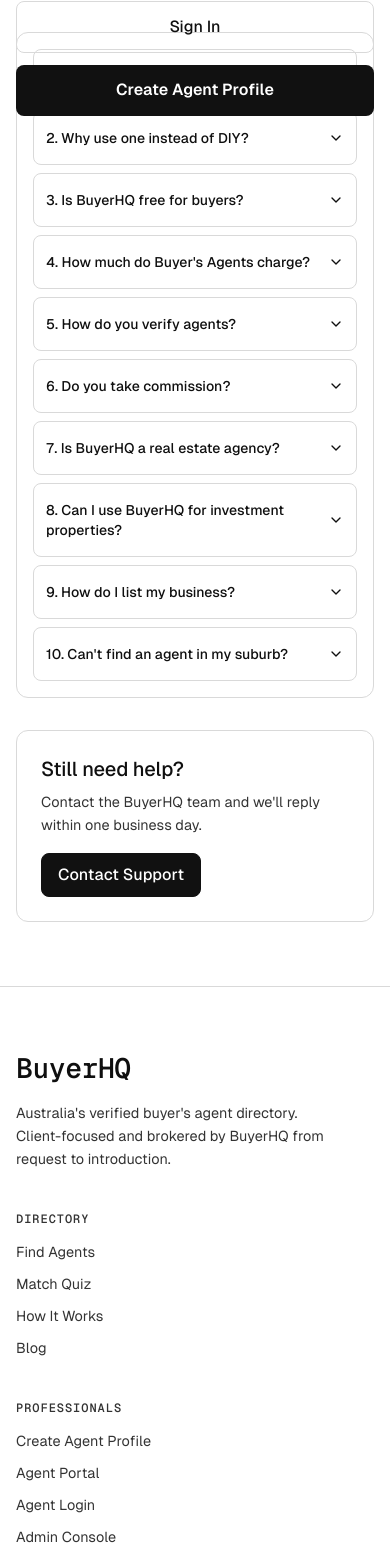
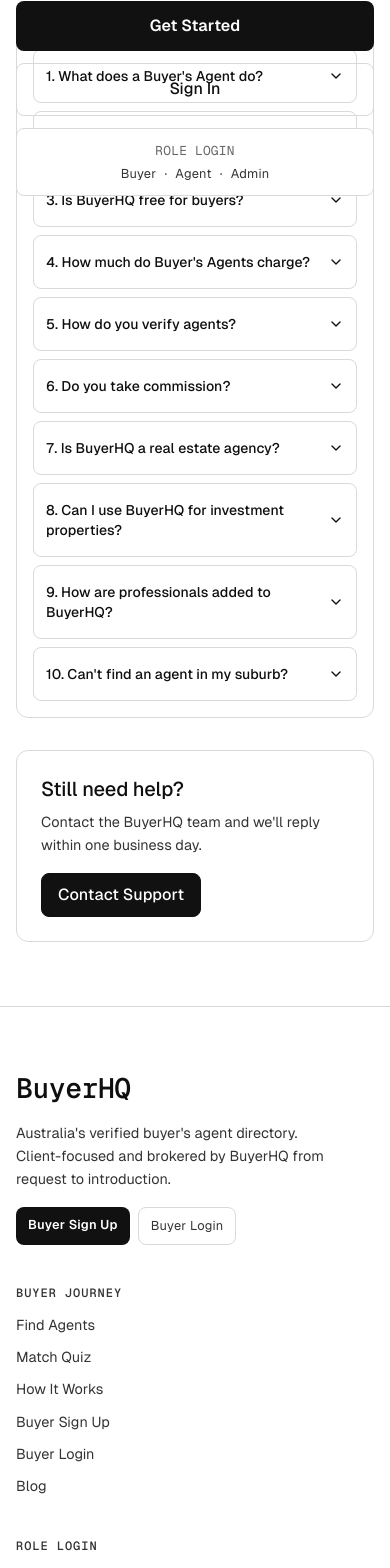
Before and after one commit to RICHARDGEE89/buyerhqfinal, a Next.js app: page /faq in a window 390 px wide. Shown: the part 400-1968 px from the top of the page. Built offline with nearby package versions, Linux system fonts and the light colour scheme; no server answers.

Commit message:
Prioritize buyer CTAs and add role login quick links
Co-authored-by: RICHARDGEE89 <RICHARDGEE89@users.noreply.github.com>

```diff
--- a/src/app/(public)/about/page.tsx
+++ b/src/app/(public)/about/page.tsx
@@ -71,6 +71,12 @@ export default function AboutPage() {
           <Button variant="secondary" asChild>
             <Link href="/quiz">Take the Quiz</Link>
           </Button>
+          <Button variant="secondary" asChild>
+            <Link href="/signup">Buyer Sign Up</Link>
+          </Button>
+          <Button variant="secondary" asChild>
+            <Link href="/login">Buyer Login</Link>
+          </Button>
         </div>
       </section>
     </div>
--- a/src/app/(public)/agents/AgentsClientOnly.tsx
+++ b/src/app/(public)/agents/AgentsClientOnly.tsx
@@ -1,5 +1,6 @@
 "use client";
 
+import Link from "next/link";
 import { useEffect, useMemo, useState } from "react";
 import { Grid2X2, List } from "lucide-react";
 
@@ -195,6 +196,14 @@ export default function AgentsClientOnly() {
           Search across Australia by suburb or postcode, then filter by state and specialisation. BuyerHQ brokers
           introductions so your enquiry flow stays managed end-to-end.
         </p>
+        <div className="mt-4 flex flex-wrap gap-2">
+          <Button size="sm" asChild>
+            <Link href="/signup">Buyer Sign Up</Link>
+          </Button>
+          <Button size="sm" variant="secondary" asChild>
+            <Link href="/login">Buyer Login</Link>
+          </Button>
+        </div>
       </section>
 
       <section className="grid gap-3 lg:grid-cols-[360px,1fr]">
@@ -458,6 +467,8 @@ export default function AgentsClientOnly() {
             <EmptyState
               title="No agents found"
               description="No agents found in this state yet. Try expanding your search."
+              actionLabel="Sign up to save your search"
+              onAction={() => (window.location.href = "/signup")}
             />
           ) : null}
 
--- a/src/app/(public)/agents/[slug]/AgentProfileContent.tsx
+++ b/src/app/(public)/agents/[slug]/AgentProfileContent.tsx
@@ -213,6 +213,14 @@ export default function AgentProfileContent({
             For privacy and quality control, BuyerHQ brokers all introductions. Complete the quiz and we&apos;ll handle
             outreach to this agent on your behalf.
           </p>
+          <div className="mt-3 flex flex-wrap gap-2">
+            <Button size="sm" asChild>
+              <Link href="/signup">Buyer Sign Up</Link>
+            </Button>
+            <Button size="sm" variant="secondary" asChild>
+              <Link href="/login">Buyer Login</Link>
+            </Button>
+          </div>
           <div className="mt-4 rounded-md border border-border bg-surface-2 p-3">
             <p className="font-mono text-label uppercase text-text-secondary">Fee Structure</p>
             <p className="mt-1 text-body-sm text-text-primary">
--- a/src/app/(public)/faq/page.tsx
+++ b/src/app/(public)/faq/page.tsx
@@ -44,8 +44,8 @@ const faqs = [
     a: "Yes. Many listed professionals specialise in investment strategy. In the directory, select specialisations such as 'Investment Strategy' to narrow your shortlist.",
   },
   {
-    q: "9. How do I list my business?",
-    a: "Use the 'Create Agent Profile' link in the header. Complete onboarding with your licence and profile details. Profiles can also be uploaded directly by BuyerHQ admin. Every listing is reviewed before verification.",
+    q: "9. How are professionals added to BuyerHQ?",
+    a: "BuyerHQ primarily manages professional onboarding internally to keep the buyer experience consistent. Approved professionals access a separate agent area and all buyer introductions remain brokered through BuyerHQ.",
   },
   {
     q: "10. Can't find an agent in my suburb?",
--- a/src/app/(public)/how-it-works/page.tsx
+++ b/src/app/(public)/how-it-works/page.tsx
@@ -59,6 +59,12 @@ export default function HowItWorksPage() {
           <Button variant="secondary" asChild>
             <Link href="/quiz">Take the Quiz</Link>
           </Button>
+          <Button variant="secondary" asChild>
+            <Link href="/signup">Buyer Sign Up</Link>
+          </Button>
+          <Button variant="secondary" asChild>
+            <Link href="/login">Buyer Login</Link>
+          </Button>
         </div>
       </section>
     </div>
--- a/src/app/(public)/page.tsx
+++ b/src/app/(public)/page.tsx
@@ -69,8 +69,8 @@ export default async function HomePage() {
           </p>
           <ul className="mt-4 grid gap-2 text-body-sm text-text-secondary">
             <li>• Client focused: buyers compare clearly and submit requests through BuyerHQ.</li>
-            <li>• Agents can be published by our admin team or self-onboard through profile setup.</li>
             <li>• BuyerHQ brokers conversations and operational details as middleman.</li>
+            <li>• No direct buyer-agent contact flow. Everything is tracked internally.</li>
           </ul>
           <div className="mt-6 flex flex-wrap gap-3">
             <Button asChild>
@@ -78,6 +78,12 @@ export default async function HomePage() {
             </Button>
             <Button variant="secondary" asChild>
               <Link href="/quiz">Take the Match Quiz</Link>
+            </Button>
+            <Button variant="secondary" asChild>
+              <Link href="/signup">Buyer Sign Up</Link>
+            </Button>
+            <Button variant="secondary" asChild>
+              <Link href="/login">Buyer Login</Link>
             </Button>
           </div>
         </div>
@@ -218,7 +224,10 @@ export default async function HomePage() {
                 <Link href="/agents">Browse Agents</Link>
               </Button>
               <Button variant="secondary" asChild>
-                <Link href="/contact">Contact Us</Link>
+                <Link href="/signup">Create Buyer Account</Link>
+              </Button>
+              <Button variant="secondary" asChild>
+                <Link href="/login">Sign In</Link>
               </Button>
             </div>
           </Card>
--- a/src/app/(public)/quiz/QuizContent.tsx
+++ b/src/app/(public)/quiz/QuizContent.tsx
@@ -1,5 +1,6 @@
 "use client";
 
+import Link from "next/link";
 import { useEffect, useMemo, useState } from "react";
 
 import { AgentCard } from "@/components/AgentCard";
@@ -276,6 +277,15 @@ export default function QuizContent() {
         <div className="h-2 w-full overflow-hidden rounded-full bg-surface-3">
           <div className="h-full bg-accent transition-all" style={{ width: `${progress}%` }} />
         </div>
+        <div className="mt-4 flex flex-wrap items-center gap-2">
+          <span className="text-caption text-text-secondary">Save and track enquiry progress:</span>
+          <Button size="sm" asChild>
+            <Link href="/signup">Buyer Sign Up</Link>
+          </Button>
+          <Button size="sm" variant="secondary" asChild>
+            <Link href="/login">Buyer Login</Link>
+          </Button>
+        </div>
       </section>
 
       <Card className="p-6 md:p-8">
--- a/src/app/(public)/why-buyerhq/page.tsx
+++ b/src/app/(public)/why-buyerhq/page.tsx
@@ -91,12 +91,26 @@ export default function WhyBuyerHQPage() {
                         </div>
                         <div className="bg-white p-12 rounded-[3.5rem] shadow-2xl border border-stone/5 space-y-8">
                             <h4 className="text-xl font-display font-black text-gray-900">Ready to find your expert?</h4>
-                            <p className="text-stone font-medium leading-relaxed">It takes less than 2 minutes to get matched with your ideal local expert.</p>
+                            <p className="text-stone font-medium leading-relaxed">
+                                It takes less than 2 minutes to get matched, and BuyerHQ keeps every introduction internal and brokered.
+                            </p>
                             <Link href="/get-matched">
                                 <Button className="w-full bg-primary text-white font-black h-16 rounded-2xl flex items-center justify-center text-lg shadow-xl shadow-teal/20">
                                     Match Me Now <Zap className="ml-2 w-5 h-5" />
                                 </Button>
                             </Link>
+                            <div className="grid grid-cols-1 gap-3 sm:grid-cols-2">
+                                <Link href="/signup">
+                                    <Button variant="secondary" className="w-full h-12 rounded-xl">
+                                        Buyer Sign Up
+                                    </Button>
+                                </Link>
+                                <Link href="/login">
+                                    <Button variant="secondary" className="w-full h-12 rounded-xl">
+                                        Buyer Login
+                                    </Button>
+                                </Link>
+                            </div>
                         </div>
                     </div>
                 </div>
--- a/src/components/layout/Footer.tsx
+++ b/src/components/layout/Footer.tsx
@@ -1,17 +1,18 @@
 import Link from "next/link";
 
 const footerLinks = {
-  directory: [
+  buyer: [
     { name: "Find Agents", href: "/agents" },
     { name: "Match Quiz", href: "/quiz" },
     { name: "How It Works", href: "/how-it-works" },
+    { name: "Buyer Sign Up", href: "/signup" },
+    { name: "Buyer Login", href: "/login" },
     { name: "Blog", href: "/blog" },
   ],
-  professionals: [
-    { name: "Create Agent Profile", href: "/list-agency" },
-    { name: "Agent Portal", href: "/agent-portal" },
+  roles: [
+    { name: "Buyer Login", href: "/login" },
     { name: "Agent Login", href: "/agent-portal/login" },
-    { name: "Admin Console", href: "/admin" },
+    { name: "Admin Login", href: "/admin-login" },
   ],
   support: [
     { name: "FAQ", href: "/faq" },
@@ -34,10 +35,21 @@ export function Footer() {
               Australia&apos;s verified buyer&apos;s agent directory. Client-focused and brokered by BuyerHQ
               from request to introduction.
             </p>
+            <div className="flex flex-wrap gap-2">
+              <Link href="/signup" className="rounded-md bg-accent px-3 py-2 text-caption font-semibold text-text-inverse">
+                Buyer Sign Up
+              </Link>
+              <Link
+                href="/login"
+                className="rounded-md border border-border px-3 py-2 text-caption text-text-secondary transition-colors hover:text-text-primary"
+              >
+                Buyer Login
+              </Link>
+            </div>
           </div>
 
-          <FooterColumn title="Directory" links={footerLinks.directory} />
-          <FooterColumn title="Professionals" links={footerLinks.professionals} />
+          <FooterColumn title="Buyer Journey" links={footerLinks.buyer} />
+          <FooterColumn title="Role Login" links={footerLinks.roles} />
           <FooterColumn title="Support" links={footerLinks.support} />
         </div>
 
--- a/src/components/layout/Header.tsx
+++ b/src/components/layout/Header.tsx
@@ -62,16 +62,30 @@ export function Header() {
 
         <div className="hidden items-center gap-3 md:flex">
           <Link
+            href="/signup"
+            className="rounded-md bg-accent px-4 py-2 text-body-sm font-semibold text-text-inverse transition-opacity hover:opacity-90"
+          >
+            Get Started
+          </Link>
+          <Link
             href="/login"
             className="rounded-md border border-border px-4 py-2 text-body-sm font-medium text-text-primary transition-colors hover:border-border-light hover:bg-surface-2"
           >
             Sign In
           </Link>
-          <Link
-            href="/list-agency"
-            className="rounded-md bg-accent px-4 py-2 text-body-sm font-semibold text-text-inverse transition-opacity hover:opacity-90"
-          >
-            Create Agent Profile
+        </div>
+        <div className="ml-4 hidden items-center gap-2 text-caption text-text-muted lg:flex">
+          <span className="font-mono uppercase">Role login</span>
+          <Link href="/login" className="hover:text-text-primary">
+            Buyer
+          </Link>
+          <span>·</span>
+          <Link href="/agent-portal/login" className="hover:text-text-primary">
+            Agent
+          </Link>
+          <span>·</span>
+          <Link href="/admin-login" className="hover:text-text-primary">
+            Admin
           </Link>
         </div>
 
@@ -121,17 +135,33 @@ export function Header() {
 
           <div className="mt-auto grid gap-3 pb-8 pt-8">
             <Link
+              href="/signup"
+              className="rounded-md bg-accent px-4 py-3 text-center text-body font-semibold text-text-inverse"
+            >
+              Get Started
+            </Link>
+            <Link
               href="/login"
               className="rounded-md border border-border px-4 py-3 text-center text-body font-medium"
             >
               Sign In
             </Link>
-            <Link
-              href="/list-agency"
-              className="rounded-md bg-accent px-4 py-3 text-center text-body font-semibold text-text-inverse"
-            >
-              Create Agent Profile
-            </Link>
+            <div className="rounded-md border border-border bg-surface p-3 text-center text-caption text-text-secondary">
+              <p className="mb-1 font-mono uppercase text-text-muted">Role login</p>
+              <div className="flex items-center justify-center gap-2">
+                <Link href="/login" className="hover:text-text-primary">
+                  Buyer
+                </Link>
+                <span>·</span>
+                <Link href="/agent-portal/login" className="hover:text-text-primary">
+                  Agent
+                </Link>
+                <span>·</span>
+                <Link href="/admin-login" className="hover:text-text-primary">
+                  Admin
+                </Link>
+              </div>
+            </div>
           </div>
         </div>
       </div>
```
